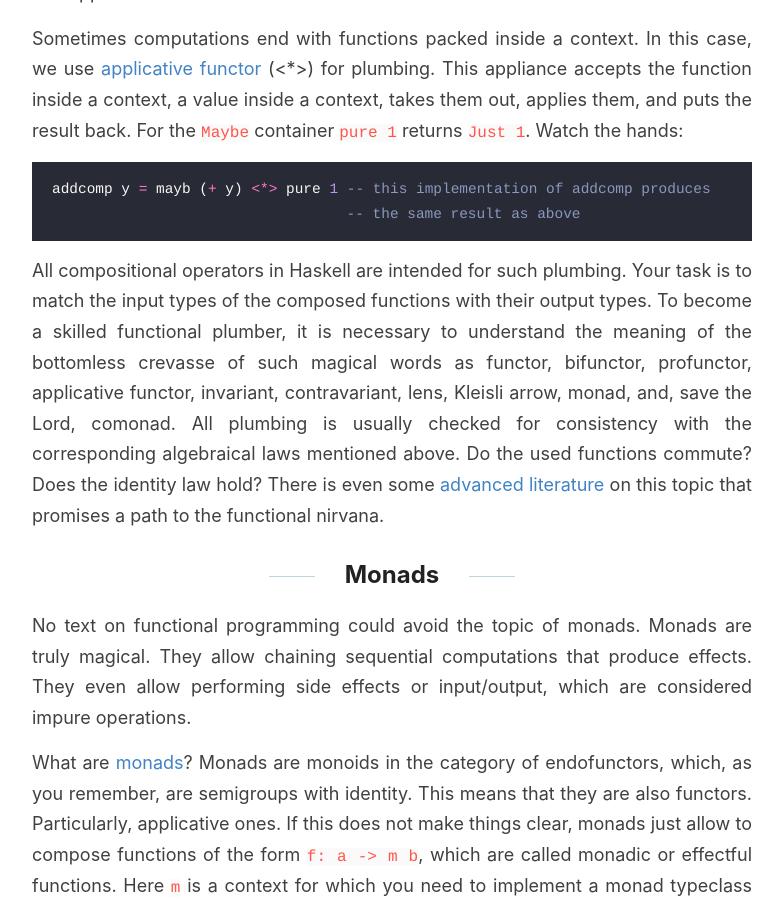
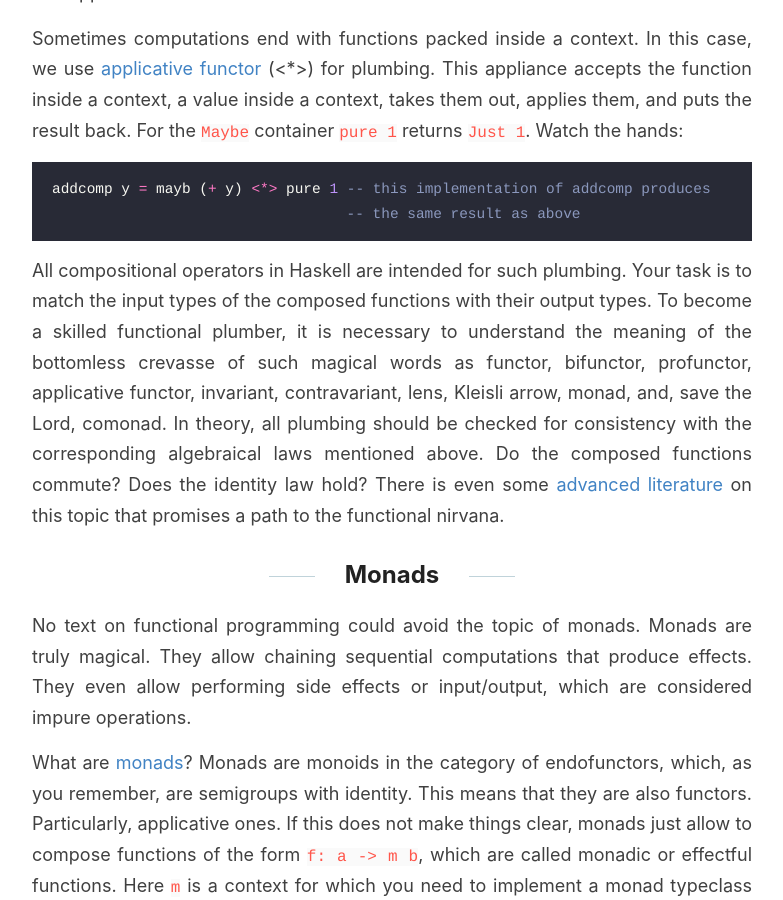
Before and after one commit to GChristensen/posts, a Jekyll site: the page built from _posts/2022-06-29-understand-functional-programming-in-20-minutes.md, in a window 1280 px wide and 900 px high, scrolled down 8197 px. Shown: the whole window, without its empty margins (248-1031 px from the left). Built offline with Jekyll 4.4.1, drawn with Linux system fonts in a browser that asks for light colours.

Commit message:
site edit

```diff
--- a/_posts/2022-06-29-understand-functional-programming-in-20-minutes.md
+++ b/_posts/2022-06-29-understand-functional-programming-in-20-minutes.md
@@ -323,9 +323,9 @@ task is to match the input types of the composed functions with their output typ
 To become a skilled functional plumber, it is necessary to understand the
 meaning of the bottomless crevasse of such magical words as functor, bifunctor,
 profunctor, applicative functor, invariant, contravariant, lens, Kleisli arrow,
-monad, and, save the Lord, comonad. All plumbing is usually checked for
+monad, and, save the Lord, comonad. In theory, all plumbing should be checked for
 consistency with the corresponding algebraical laws
-mentioned above. Do the used functions commute? Does the identity law hold?
+mentioned above. Do the composed functions commute? Does the identity law hold?
 There is even some [advanced
 literature](https://github.com/BartoszMilewski/Publications/blob/master/TheDaoOfFP/DaoFP.pdf)
 on this topic that promises a path to the functional nirvana.
```
